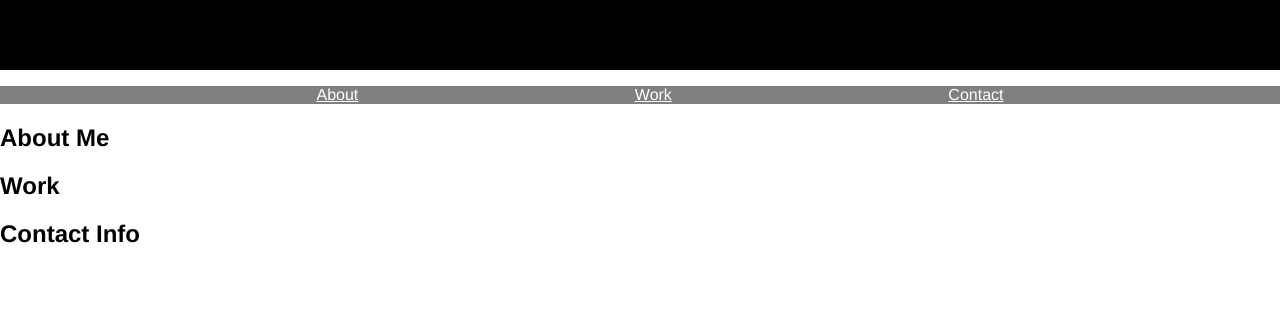
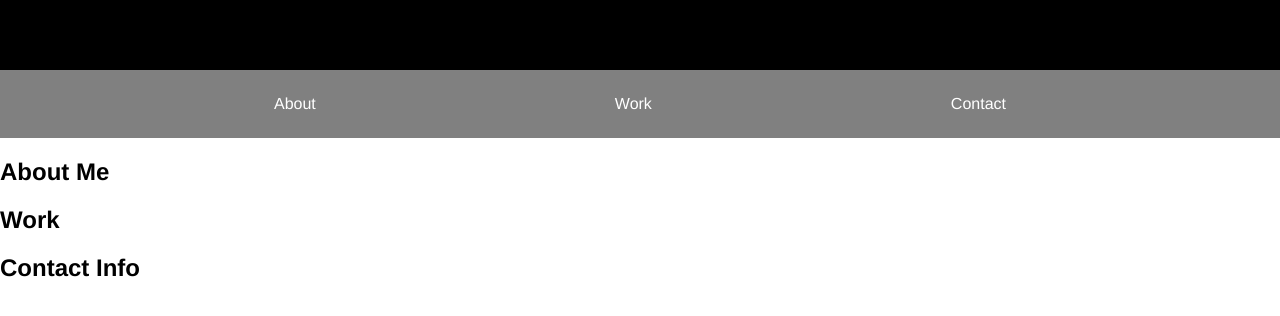
Before and after one commit to taylordaveymoss/expert-tribble, a plain HTML site: page index.html in a window 1280 px wide. Shown: the part 128-444 px from the top of the page. Drawn offline with Linux system fonts and the light colour scheme.

Commit message:
third commit

```diff
--- a/assets/css/style.css
+++ b/assets/css/style.css
@@ -7,24 +7,42 @@ body {
     margin: 0;
 }
 
+/* Header */
 header {
     text-align: center;
-    background: black;
-    color: white;
+    background: #000000;
+    color: #ffffff;
     padding: 50px;
 }
 
+/* Navbar */
+nav {
+    display: flex;
+    justify-content: space-evenly;
+    background-color: #808080;
+}
+
 nav ul {
+    width: 100%;
     list-style-type: none;
     display: flex;
     justify-content: space-evenly;
-    background-color: grey;
-}
-
-nav li {
-    display: inline;
+    padding: 0;
+    margin: 0
 }
 
 nav a {
-    color: white;
+    display: block;
+    color: #ffffff;
+    text-decoration: none;
+    padding: 25px 25px;
 }
+
+nav a:hover {
+    background-color: #a9a9a9;
+}
+
+/* Footer */
+footer {
+    background-color: #000000;
+}
--- a/index.html
+++ b/index.html
@@ -28,12 +28,15 @@
     <!-- About Me -->
     <section id="about">
         <h1>About Me</h1>
+        <p></p>
     </section>
 
     <!-- Work -->
     <section id="work">
         <h1>Work</h1>
+        <section>
 
+        </section>
     </section>
 
     <!-- Contact Info -->
```
